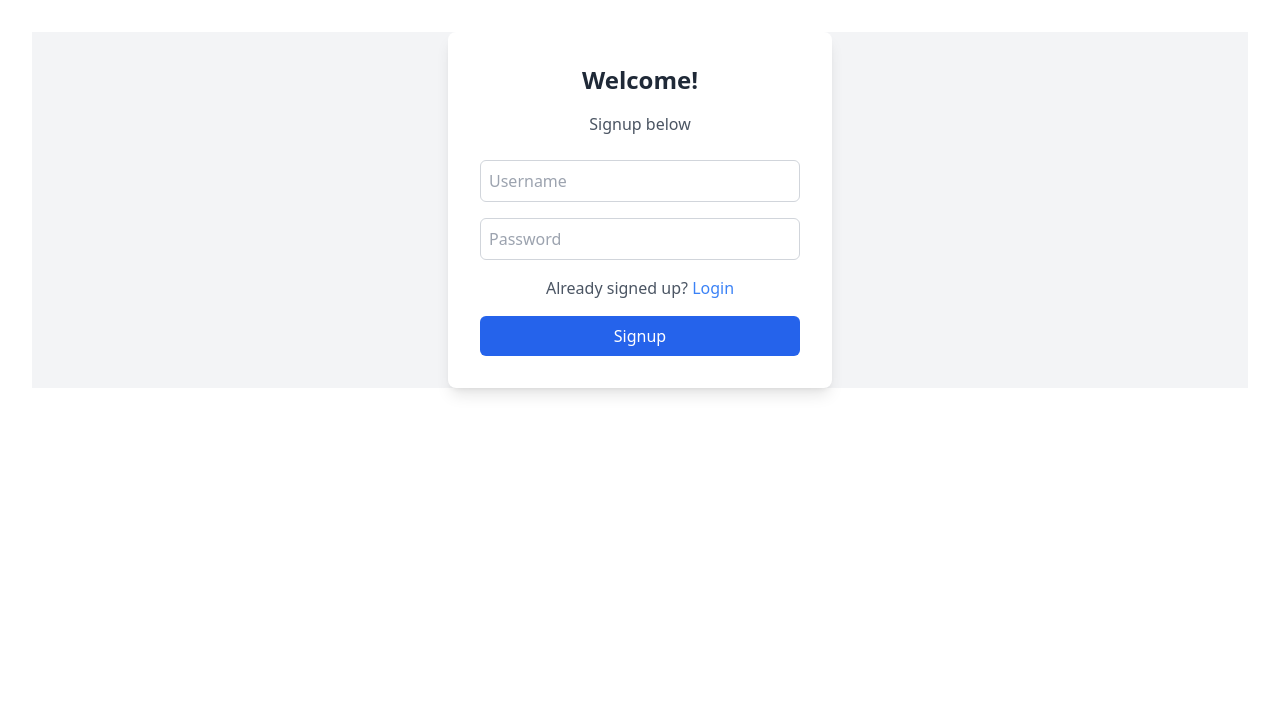
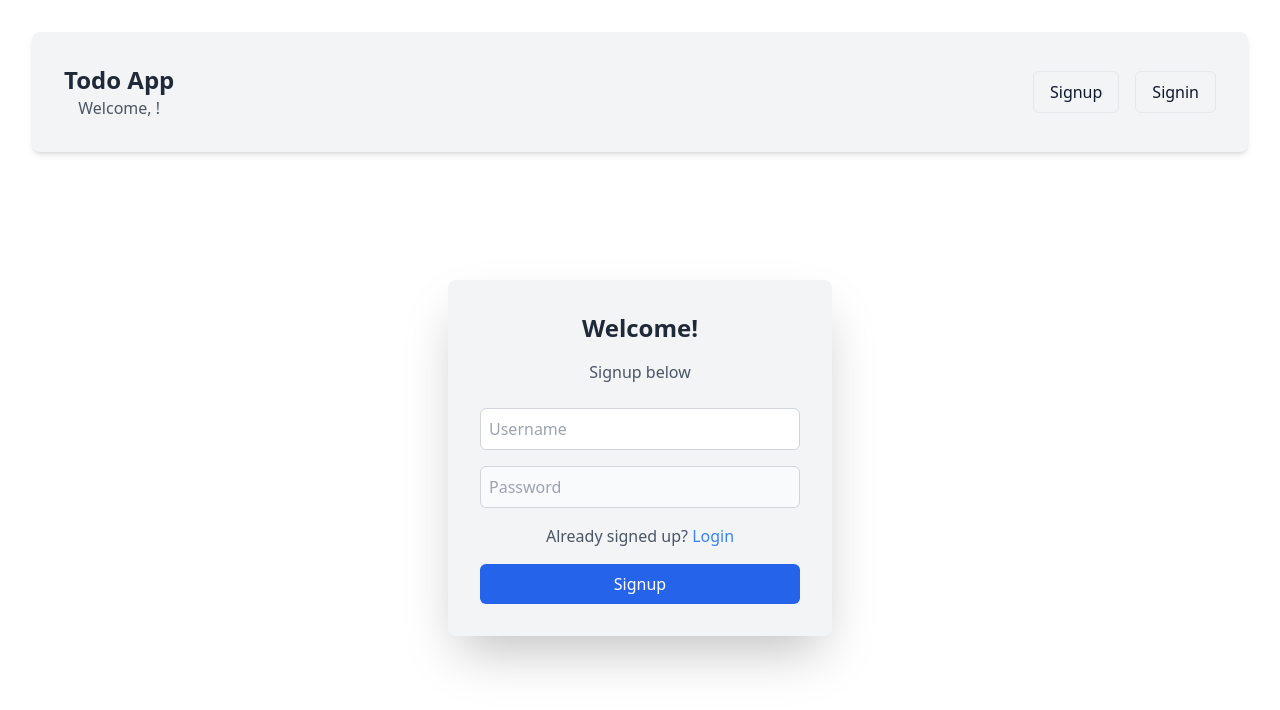
Before and after one commit to rashmibarodiya/EvenTTracker, a React (Vite) app in the folder front_ts/: page /signup in a window 1280 px wide. Shown: the top 710 px of the page. Built offline with nearby package versions, Linux system fonts and the light colour scheme; no server answers.

Commit message:
modified appbar

```diff
--- a/front_ts/src/App.tsx
+++ b/front_ts/src/App.tsx
@@ -17,15 +17,16 @@ function App() {
 
 
         <RecoilRoot>
-        {/* <Signup></Signup> */}
+
             <Router>
+            <AppBar/>
               <Routes>
                 <Route path = '/signup' element= {<Signup/>}></Route>
                 <Route path = '/login' element= {<Signin/>}></Route>
-                <Route path = '/' element= {<AppBar/>}></Route>
+                {/* <Route path = '/' element= {<AppBar/>}></Route> */}
                 <Route path = '/addTodo' element= {<AddTodo/>}></Route>
                 <Route path = '/todo' element= {<TodoList/>}></Route>
-                <Route path = '/todos' element= {<TodoList2/>}></Route>
+                {/* <Route path = '/todos' element= {<TodoList2/>}></Route> */}
 
               </Routes>
             </Router>
--- a/front_ts/src/Appbar.tsx
+++ b/front_ts/src/Appbar.tsx
@@ -1,7 +1,5 @@
 import { useEffect, useState } from 'react';
 import { useNavigate } from 'react-router-dom';
-import TodoList from './todo/TodoList';
-import Signup from './auth/Signup';
 import axios from 'axios';
 
 const AppBar = () => {
@@ -10,7 +8,6 @@ const AppBar = () => {
     const navigate = useNavigate();
     const url = import.meta.env.VITE_URL;
 
-    // Check for token in localStorage
     useEffect(() => {
         const getMe = async () => {
             const token = localStorage.getItem('token');
@@ -20,7 +17,7 @@ const AppBar = () => {
                         headers: {
                             'Content-Type': 'application/json',
                             'Authorization': `Bearer ${token}`,
-                        }
+                        },
                     });
 
                     if (res.data.username) {
@@ -29,7 +26,7 @@ const AppBar = () => {
                     } else {
                         setIsAuthenticated(false);
                     }
-                } catch (err:any) {
+                } catch (err: any) {
                     if (err.response) {
                         console.error('Error fetching user data:', err.response.data);
                     } else {
@@ -49,11 +46,31 @@ const AppBar = () => {
     };
 
     return (
-        <div className="bg-gray-100 p-10 rounded-lg shadow-md ">
-            <h1 className="text-2xl font-bold text-gray-800 mb-4">Todo App</h1>
+        <div className="flex justify-between items-center bg-gray-100 p-8 shadow-md rounded-lg">
+            <div>
+            <h1 className="text-2xl font-bold text-gray-800 md-32">Todo App</h1>
+            <span className="text-gray-600 mt-8">Welcome, {username}!</span>
+            </div>
+
             {isAuthenticated ? (
-                <div className="flex justify-between items-center mb-4">
-                    <span className="text-gray-600">Welcome, {username}!</span>
+                <div className="flex items-center space-x-4">
+
+                    <button
+                        onClick={() => {
+                            navigate('/addTodo')
+                        }}
+                        className="border rounded-md px-4 py-2 text-slate-900 hover:bg-gray-200 transition duration-200"
+                    >
+                        Add Todo
+                    </button>
+                    <button
+                        onClick={() => {
+                            navigate('/todo')
+                        }}
+                        className="border rounded-md px-4 py-2 text-slate-900 hover:bg-gray-200 transition duration-200"
+                    >
+                        Get Todo
+                    </button>
                     <button
                         onClick={handleLogout}
                         className="px-4 py-2 bg-red-600 text-white rounded-md hover:bg-red-700 transition duration-200"
@@ -62,13 +79,21 @@ const AppBar = () => {
                     </button>
                 </div>
             ) : (
-                <div className="mb-4">
-                    <span className="text-gray-600 ">Please sign up or log in.</span>
+                <div className="flex space-x-4">
+                    <button
+                        onClick={() => navigate('/signup')}
+                        className="border rounded-md px-4 py-2 text-slate-900 hover:bg-gray-200 transition duration-200"
+                    >
+                        Signup
+                    </button>
+                    <button
+                        onClick={() => navigate('/login')}
+                        className="border rounded-md px-4 py-2 text-slate-900 hover:bg-gray-200 transition duration-200"
+                    >
+                        Signin
+                    </button>
                 </div>
             )}
-            <div>
-                {isAuthenticated ? <TodoList /> : <Signup />}
-            </div>
         </div>
     );
 };
--- a/front_ts/src/auth/Signin.tsx
+++ b/front_ts/src/auth/Signin.tsx
@@ -17,15 +17,15 @@ const Signin = () => {
         const data = await response.json();
         if (data.token) {
             localStorage.setItem("token", data.token);
-            window.location.href = "/todos";
+            window.location.href = "/todo";
         } else {
             alert("Error while signing up");
         }
     };
 
     return (
-        <div className="flex justify-center items-center  bg-gray-100">
-            <div className="bg-white p-8 rounded-lg shadow-lg w-96">
+        <div className="flex justify-center items-center mt-32 ">
+            <div className="bg-gray-100 p-8 rounded-lg shadow-2xl w-96">
                 <h2 className="text-2xl font-bold text-gray-800 mb-4">Welcome back!</h2>
                 <h4 className="text-gray-600 mb-6">Signin below</h4>
 
--- a/front_ts/src/auth/Signup.tsx
+++ b/front_ts/src/auth/Signup.tsx
@@ -17,15 +17,15 @@ const Signup = () => {
         const data = await response.json();
         if (data.token) {
             localStorage.setItem("token", data.token);
-            window.location.href = "/todos";
+            window.location.href = "/todo";
         } else {
             alert("Error while signing up");
         }
     };
 
     return (
-        <div className="flex justify-center items-center  bg-gray-100">
-            <div className="bg-white p-8 rounded-lg shadow-lg w-96">
+        <div className="flex justify-center items-center mt-32">
+            <div className="bg-gray-100 p-8 rounded-lg shadow-2xl w-96">
                 <h2 className="text-2xl font-bold text-gray-800 mb-4">Welcome!</h2>
                 <h4 className="text-gray-600 mb-6">Signup below</h4>
 
@@ -47,7 +47,7 @@ const Signup = () => {
                         id="password"
                         onChange={(e) => setPassword(e.target.value)}
                         placeholder='Password'
-                        className="w-full border border-gray-300 p-2 rounded-md focus:outline-none focus:ring-2 focus:ring-blue-400"
+                        className="w-full border border-gray-300 bg-gray-50 p-2 rounded-md focus:outline-none focus:ring-2 focus:ring-blue-400"
                     />
                 </div>
 
--- a/front_ts/src/todo/AddTodo.tsx
+++ b/front_ts/src/todo/AddTodo.tsx
@@ -47,7 +47,7 @@ function AddTodo() {
     };
 
     return (
-        <div className="flex flex-col items-center p-10 w-96 bg-white rounded-lg shadow-lg">
+        <div className="ml-96 p-10 w-96 bg-gray-100 rounded-lg shadow-2xl mt-32">
             <h2 className="text-xl font-semibold text-gray-700 mb-4">Add Todo</h2>
             <div className="mb-4 w-full">
                 <input
```
